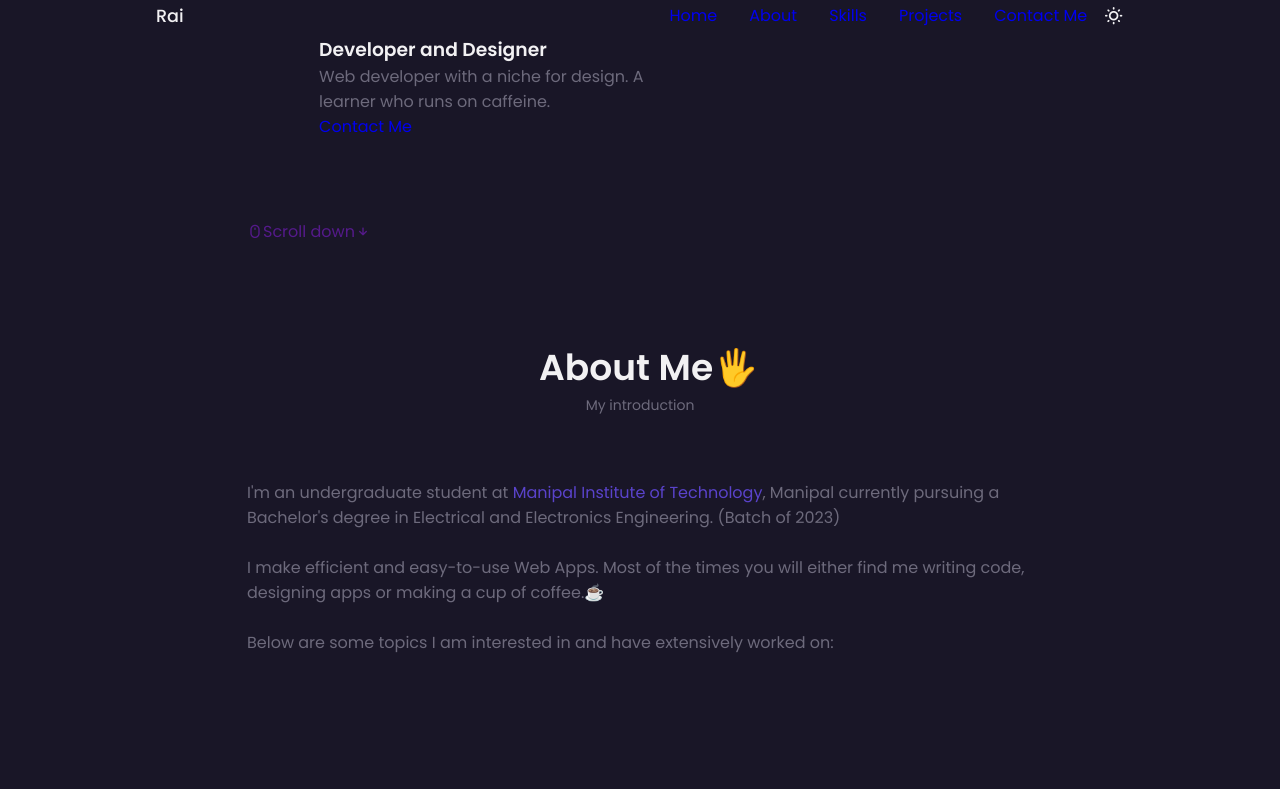
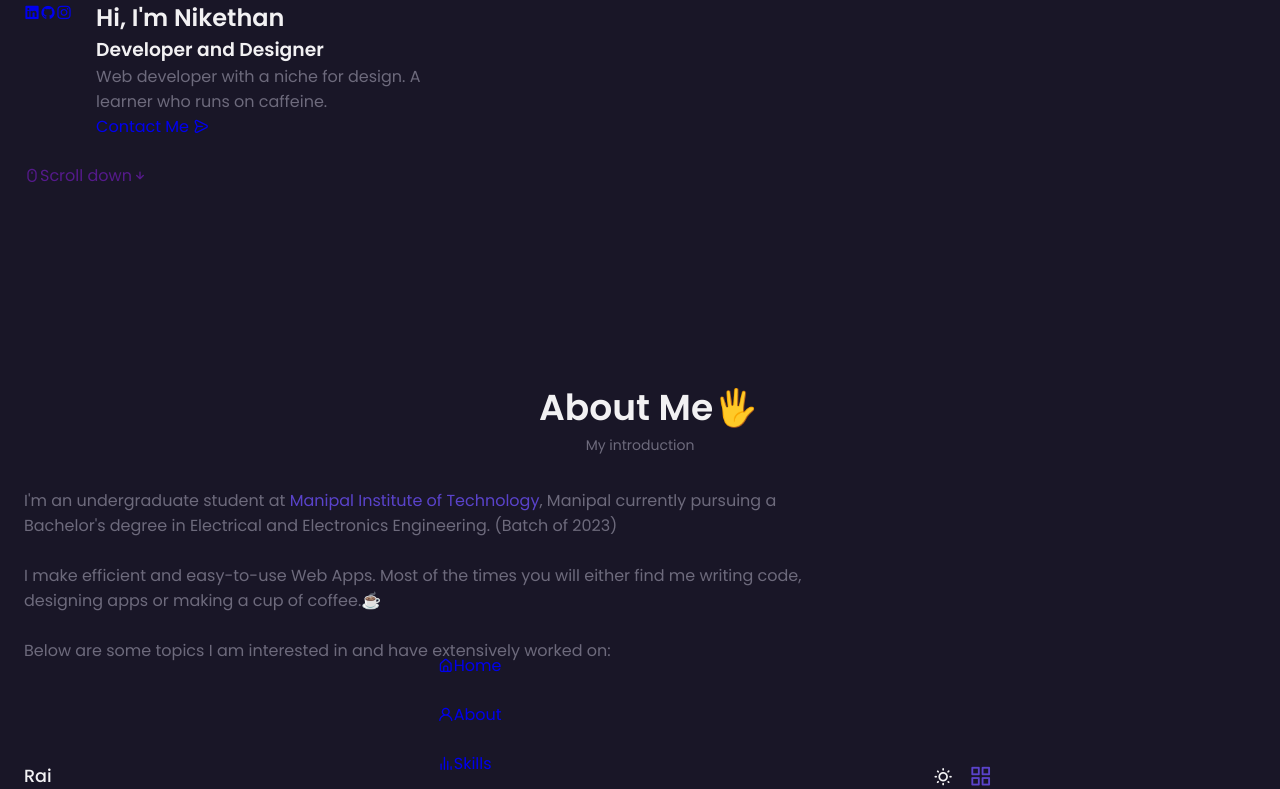
Before and after one commit to nikethanrai/portfolio, a React (Create React App) app: page / in a window 1280 px wide. Shown: the top 789 px of the page. Built offline with nearby package versions, Linux system fonts and the light colour scheme.

Commit message:
Update App.css

```diff
--- a/src/App.css
+++ b/src/App.css
@@ -583,48 +583,3 @@ margin-right: var(--mb-1-5);
   grid-template-columns: repeat(2,1fr);
 }
 }
-@media screen and (min-width:768px) {
-  .container{
-    margin-left: auto;
-    margin-right: auto;
-  }
-  body{
-    margin:0ch
-  }
-  .section{
-    padding:6rem 0 2rem;
-  }
-  .section_subtitle{
-    margin-bottom: 4rem;
-
-
-  }
-  .header{
-    top:0;
-    bottom:initial
-  }
-  .main,.header,.footer_container{
-    padding:0 1rem;
-  }
-  .nav{
-    height:calc(var(--header-height)+1.5rem);
-    column-gap: 1rem;
-  }
-  .nav_icon,.nav_close,.nav_toggle{
-    display: none;
-  }
-  .nav_list{
-    display: flex;
-    column-gap: 2rem;
-
-  }
-  .nav_menu{
-    margin-left:auto ;
-  }
-  .change-theme{
-    margin:0
-  }
-  .home_container{
-    row-gap: 5rem;
-  }
-}
```
